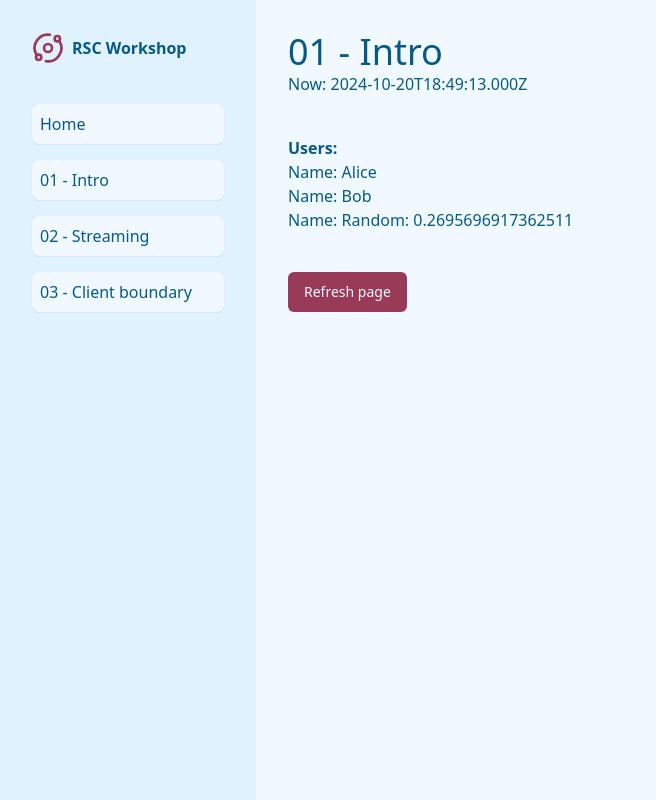
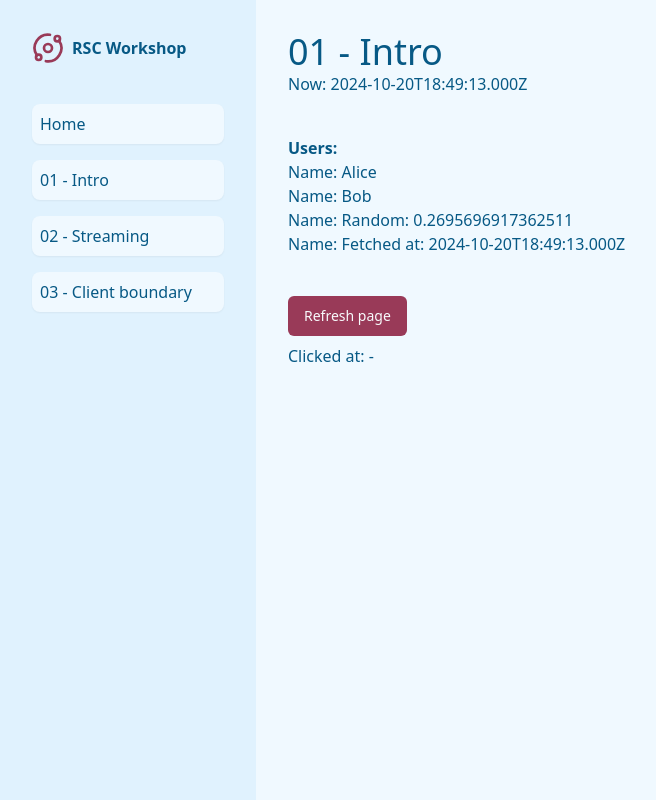
Before and after one commit to bennettdams/workshop-react-server-components, a Next.js app: page /01-intro in a window 1280 px wide. Shown: the whole page, without its empty margins (0-656 px from the left). Built offline with nearby package versions, Linux system fonts and the light colour scheme.

Commit message:
Add date indicators

```diff
--- a/src/app/page.tsx
+++ b/src/app/page.tsx
@@ -1,10 +1,4 @@
 import { PageHeader } from "@/components/page-header";
-import type { Metadata } from "next";
-
-export const metadata: Metadata = {
-  title: "01 Intro",
-  description: "01 Intro",
-};
 
 export default function Home() {
   return (
--- a/src/components/now.tsx
+++ b/src/components/now.tsx
@@ -1,3 +1,3 @@
-export function Now(): JSX.Element {
+export function Now() {
   return <p>Now: {new Date().toISOString()}</p>;
 }
--- a/src/components/refresh-page-button.tsx
+++ b/src/components/refresh-page-button.tsx
@@ -1,14 +1,26 @@
 "use client";
 
 import { useRouter } from "next/navigation";
+import { useState } from "react";
 import { Button } from "./ui/button";
 
 export function RefreshPageButton() {
   const router = useRouter();
+  const [clickedAt, setClickedAt] = useState<Date | null>(null);
 
   return (
-    <Button className="w-min" onClick={() => router.refresh()}>
-      Refresh page
-    </Button>
+    <div>
+      <Button
+        className="w-min"
+        onClick={() => {
+          setClickedAt(new Date());
+          router.refresh();
+        }}
+      >
+        Refresh page
+      </Button>
+
+      <p className="mt-2">Clicked at: {clickedAt?.toISOString() ?? "-"}</p>
+    </div>
   );
 }
--- a/src/data/api.ts
+++ b/src/data/api.ts
@@ -13,6 +13,7 @@ export async function fetchUsers(): Promise<ApiUser[]> {
     { id: "1", name: "Alice" },
     { id: "2", name: "Bob" },
     { id: "3", name: `Random: ${Math.random()}` },
+    { id: "4", name: `Fetched at: ${new Date().toISOString()}` },
   ];
 }
 
```
